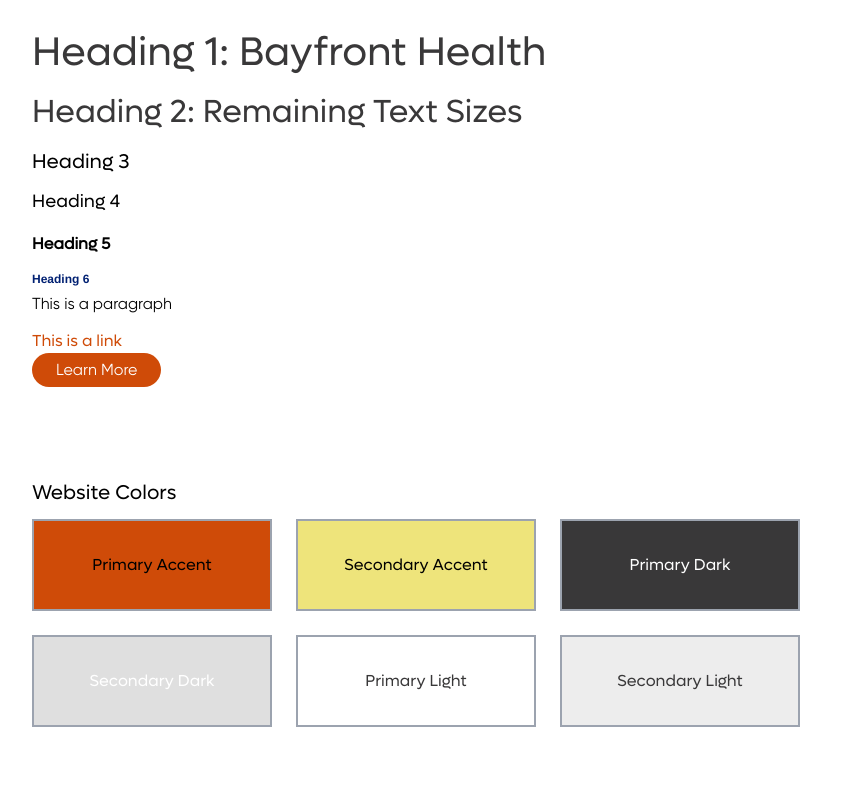
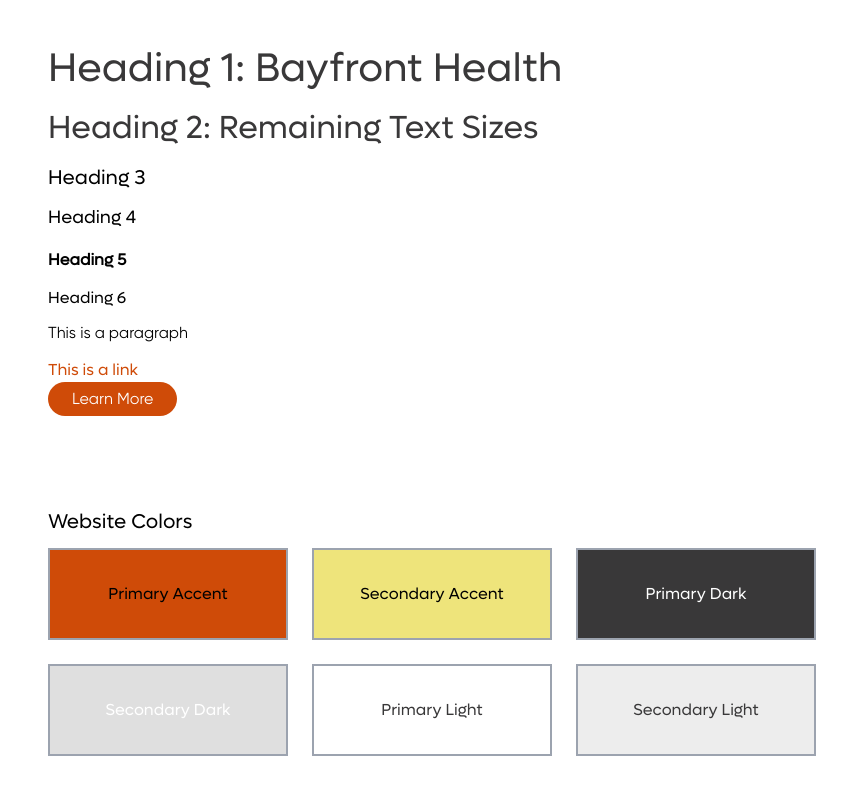
Before and after one commit to jhs129/orh-hackathon, a Next.js app: page /theme-pallete in a window 1280 px wide. Shown: the top 794 px of the page, without its empty margins (112-959 px from the left). Built offline with nearby package versions, Linux system fonts and the light colour scheme.

Commit message:
style changes

```diff
--- a/styles/globals.css
+++ b/styles/globals.css
@@ -18,36 +18,22 @@
 }
 
 h1 {
-  @apply text-[2.5rem] mb-4 font-sans leading-none text-primaryDark;
+  @apply text-[2.5rem] my-4 font-sans leading-none text-primaryDark;
 }
 h2 {
-  @apply text-[2rem] mb-4 font-medium font-sans text-primaryDark;
+  @apply text-[2rem] my-4 font-medium font-sans text-primaryDark;
 }
 h3 {
-  @apply text-xl mt-4 mb-4 font-sans leading-5;
+  @apply text-xl my-4 font-sans leading-5;
 }
 h4 {
-  @apply text-lg mb-4 font-sans;
+  @apply text-lg my-4 font-sans;
 }
 h5 {
-  @apply text-base mb-4 font-bold font-sans;
+  @apply text-base my-4 font-bold font-sans;
 }
 h6 {
-  @apply mb-4 font-sans;
-    margin: 0;
-    padding: 0;
-    border: 0;
-    outline: 0;
-    font-style: inherit;
-    vertical-align: baseline;
-    line-height: 1.25em;
-    font-weight: 700;
-    font-family: UniversBold,Helvetica,sans-serif;
-    font-size: 12px;
-    border-bottom: none!important;
-    color: #002072;
-    margin-bottom: .5rem;
-
+  @apply my-4 font-sans leading-5;
 }
 p {
   @apply mb-4  font-serif font-thin leading-[1.125rem];
@@ -81,7 +67,7 @@
 }
 
 .site-container {
-@apply container mx-auto px-0;
+@apply container mx-auto px-4;
 
 }
 
```
